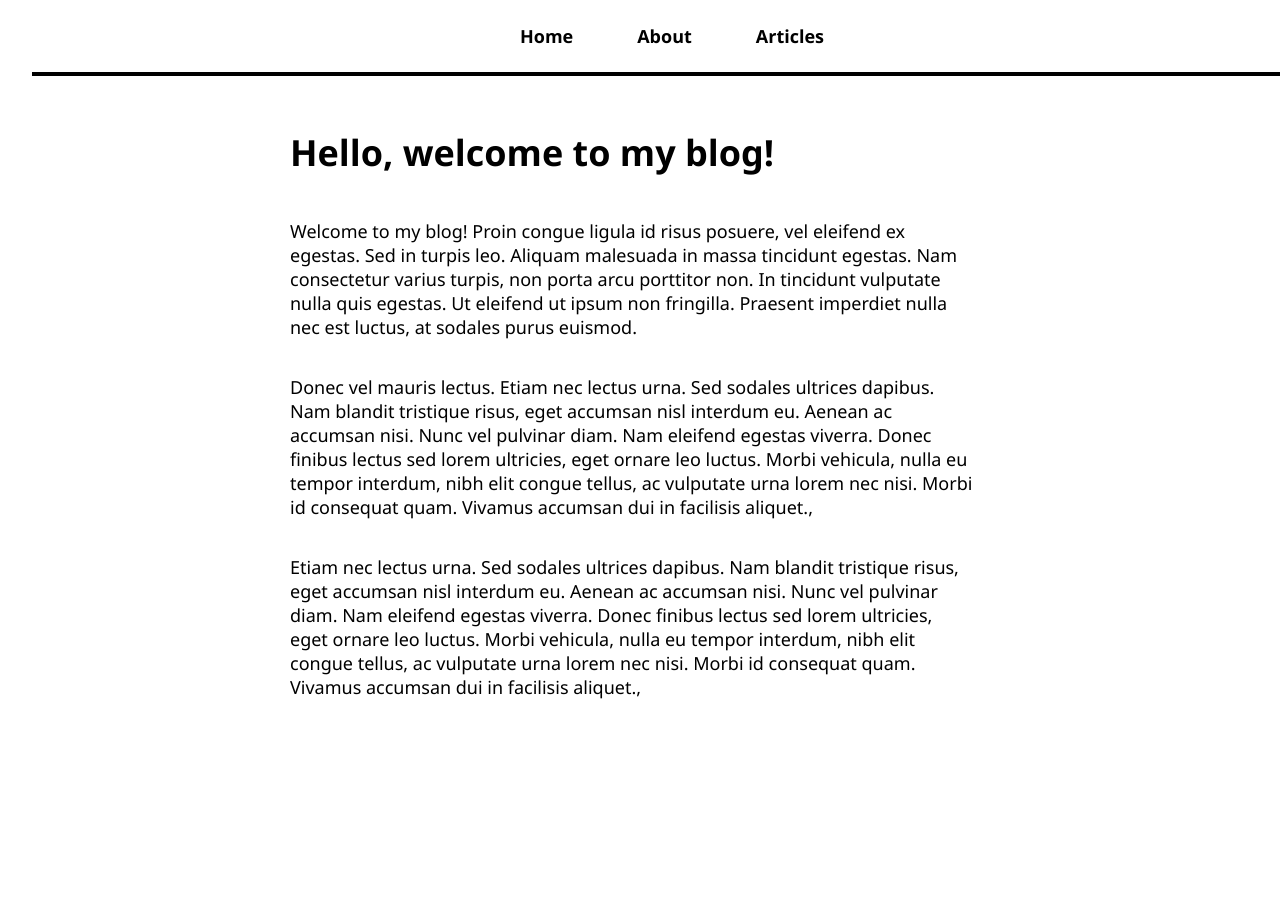
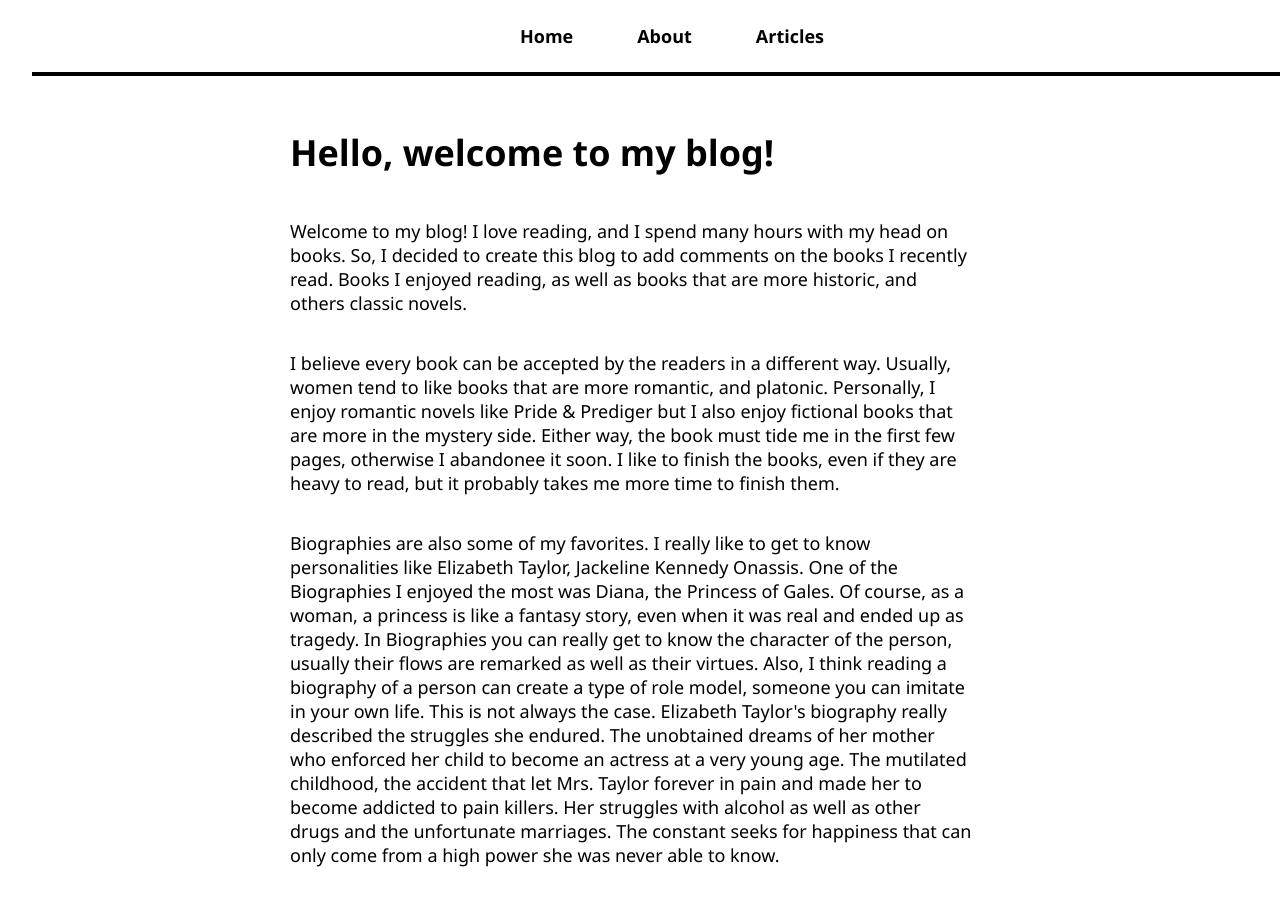
Before and after one commit to lbferrand/readers-blog, a React (Create React App) app: page / in a window 1280 px wide. Shown: the top 906 px of the page. Before the commit the page ends 800 px from the top, so only its background shows below. Built offline with nearby package versions, Linux system fonts and the light colour scheme.

Commit message:
Add info into HomePage and AboutPage

```diff
--- a/src/App.js
+++ b/src/App.js
@@ -5,6 +5,7 @@ import HomePage from './Pages/HomePage';
 import AboutPage from './Pages/AboutPage';
 import ArticlePage from './Pages/ArticlePage';
 import ArticlesListPage from './Pages/ArticlesListPage';
+import NotFoundPage from './Pages/NotFoundPage';
 
 function App() {
   return (
@@ -18,6 +19,7 @@ function App() {
               <Route path='/about' element={<AboutPage />} />
               <Route path='/articles' element={<ArticlesListPage />} />
               <Route path='/articles/:articleId' element={<ArticlePage />} />
+              <Route path='*' element={<NotFoundPage />} />
             </Routes>
           </div>
         </div>
--- a/src/Pages/ArticlePage.js
+++ b/src/Pages/ArticlePage.js
@@ -1,10 +1,15 @@
 import React from 'react'
 import { useParams } from 'react-router-dom';
 import articles from './article-content';
+import NotFoundPage from './NotFoundPage';
 
 const ArticlePage = () => {
   const { articleId } = useParams();
   const article = articles.find(article => article.name === articleId);
+
+  if (!article) {
+    return <NotFoundPage />
+  }
 
   return (
     <>
--- a/src/Pages/HomePage.js
+++ b/src/Pages/HomePage.js
@@ -4,28 +4,29 @@ const HomePage = () => (
     <>
     <h1>Hello, welcome to my blog!</h1>
     <p>
-        Welcome to my blog! Proin congue
-        ligula id risus posuere, vel eleifend ex egestas. Sed in turpis leo.
-        Aliquam malesuada in massa tincidunt egestas. Nam consectetur varius turpis,
-        non porta arcu porttitor non. In tincidunt vulputate nulla quis egestas. Ut
-        eleifend ut ipsum non fringilla. Praesent imperdiet nulla nec est luctus, at
-        sodales purus euismod.
+      Welcome to my blog!
+      I love reading, and I spend many hours with my head on books.
+      So, I decided to create this blog to add comments on the books I recently read. Books I enjoyed reading,
+      as well as books that are more historic, and others classic novels.
     </p>
     <p>
-        Donec vel mauris lectus. Etiam nec lectus urna. Sed sodales ultrices dapibus.
-        Nam blandit tristique risus, eget accumsan nisl interdum eu. Aenean ac accumsan
-        nisi. Nunc vel pulvinar diam. Nam eleifend egestas viverra. Donec finibus lectus
-        sed lorem ultricies, eget ornare leo luctus. Morbi vehicula, nulla eu tempor
-        interdum, nibh elit congue tellus, ac vulputate urna lorem nec nisi. Morbi id
-        consequat quam. Vivamus accumsan dui in facilisis aliquet.,
+      I believe every book can be accepted by the readers in a different way. Usually, women tend to
+      like books that are more romantic, and platonic. Personally, I enjoy romantic novels like Pride & Prediger
+      but I also enjoy fictional books that are more in the mystery side.
+      Either way, the book must tide me in the first few pages, otherwise I abandonee it soon.
+      I like to finish the books, even if they are heavy to read, but it probably takes me more time to finish them.
     </p>
     <p>
-        Etiam nec lectus urna. Sed sodales ultrices dapibus.
-        Nam blandit tristique risus, eget accumsan nisl interdum eu. Aenean ac accumsan
-        nisi. Nunc vel pulvinar diam. Nam eleifend egestas viverra. Donec finibus lectus
-        sed lorem ultricies, eget ornare leo luctus. Morbi vehicula, nulla eu tempor
-        interdum, nibh elit congue tellus, ac vulputate urna lorem nec nisi. Morbi id
-        consequat quam. Vivamus accumsan dui in facilisis aliquet.,
+      Biographies are also some of my favorites.
+      I really like to get to know personalities like Elizabeth Taylor, Jackeline Kennedy Onassis.
+      One of the Biographies I enjoyed the most was Diana, the Princess of Gales.
+      Of course, as a woman, a princess is like a fantasy story, even when it was real and ended up as tragedy.
+      In Biographies you can really get to know the character of the person, usually their flows are remarked as well as their virtues.
+      Also, I think reading a biography of a person can create a type of role model, someone you can imitate in your own life.
+      This is not always the case. Elizabeth Taylor's biography really described the struggles she endured.
+      The unobtained dreams of her mother who enforced her child to become an actress at a very young age.
+      The mutilated childhood, the accident that let Mrs. Taylor forever in pain and made her to become addicted to pain killers. Her struggles with alcohol as well as other drugs and the unfortunate marriages.
+      The constant seeks for happiness that can only come from a high power she was never able to know.
     </p>
     </>
 );
--- a/src/Pages/NotFoundPage.js
+++ b/src/Pages/NotFoundPage.js
@@ -1,9 +1,7 @@
 import React from 'react'
 
-const NotFoundPage = () => {
-  return (
-    <div>NotFoundPage</div>
-  )
-}
+const NotFoundPage = () => (
+    <h1>404: Page Not Found!</h1>
+);
 
-export default NotFoundPage
+export default NotFoundPage;
```
